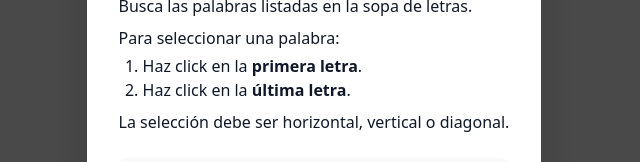
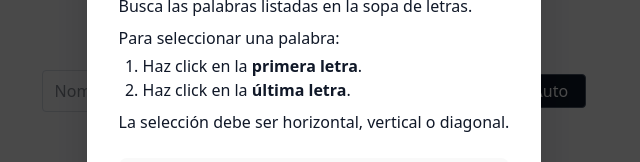
Before and after one commit to MaxKeenti/Sopa-de-letras, a React (Vite) app in the folder src/web-client/: page / in a window 1280 px wide. Shown: the part 341-503 px from the top of the page, without its empty margins (326-966 px from the left). Built offline with nearby package versions, Linux system fonts and the light colour scheme.

Commit message:
feat: Introduce player names for game initiation, word validation, and score management.

```diff
--- a/src/web-client/src/App.jsx
+++ b/src/web-client/src/App.jsx
@@ -19,6 +19,8 @@ function App() {
   const [elapsedTime, setElapsedTime] = useState(0); // Seconds
   const [showInstructions, setShowInstructions] = useState(true);
   const [theme, setTheme] = useState('auto'); // 'light', 'dark', 'auto'
+
+  const [playerName, setPlayerName] = useState('');
 
   // Theme effect
   useEffect(() => {
@@ -70,8 +72,13 @@ function App() {
   };
 
   const handleStart = async () => {
+    if (!playerName.trim()) {
+        setMessage({ text: "Introduce tu nombre", type: "warning" });
+        return;
+    }
+
     setMessage({ text: "Cargando...", type: "info" });
-    const data = await startGame();
+    const data = await startGame(playerName);
     if (data.status === 'ok') {
       setBoard(data.board.map(row => row.split('')));
       setTargetWords(data.words);
@@ -81,7 +88,7 @@ function App() {
       setGameActive(true);
       setStartTime(Date.now());
       setElapsedTime(0);
-      setMessage({ text: "¡Encuentra las palabras!", type: "info" });
+      setMessage({ text: `¡Hola ${playerName}, encuentra las palabras!`, type: "info" });
     } else {
       setMessage({ text: "Error al iniciar el juego: " + data.message, type: "error" });
     }
@@ -112,7 +119,7 @@ function App() {
       const formedWord = path.map(cell => board[cell.r][cell.c]).join("");
 
       // Validate
-      const result = await validateWord(formedWord);
+      const result = await validateWord(formedWord, playerName);
 
       if (result.status === 'valid') {
          processFoundWord(formedWord, path);
@@ -201,6 +208,8 @@ function App() {
            formatTime={formatTime}
            foundWordsCount={foundWords.length}
            targetWordsCount={targetWords.length}
+           playerName={playerName}
+           setPlayerName={setPlayerName}
        />
 
        {board.length > 0 && (
--- a/src/web-client/src/components/GameControls.jsx
+++ b/src/web-client/src/components/GameControls.jsx
@@ -1,9 +1,20 @@
 import React from 'react';
 
-const GameControls = ({ gameActive, onStart, theme, onThemeChange, elapsedTime, formatTime, foundWordsCount, targetWordsCount }) => {
+const GameControls = ({ gameActive, onStart, theme, onThemeChange, elapsedTime, formatTime, foundWordsCount, targetWordsCount, playerName, setPlayerName }) => {
     return (
         <div className="flex flex-wrap gap-4 items-center mb-6 w-full max-w-4xl justify-center">
-            <button className="btn" onClick={onStart} disabled={gameActive && foundWordsCount < targetWordsCount}>
+            <div className="flex flex-col">
+                <input
+                    type="text"
+                    placeholder="Nombre del Jugador"
+                    className="px-3 py-2 rounded border border-gray-300 dark:bg-gray-700 dark:border-gray-600 dark:text-white"
+                    value={playerName}
+                    onChange={(e) => setPlayerName(e.target.value)}
+                    disabled={gameActive}
+                />
+            </div>
+
+            <button className="btn" onClick={onStart} disabled={!playerName.trim() || (gameActive && foundWordsCount < targetWordsCount)}>
                 {gameActive ? "Reiniciar" : "Iniciar Juego"}
             </button>
 
--- a/src/web-client/src/services/api.js
+++ b/src/web-client/src/services/api.js
@@ -1,9 +1,11 @@
 const API_URL = '/api/game';
 
-export const startGame = async () => {
+export const startGame = async (playerName) => {
     try {
         const response = await fetch(`${API_URL}/start`, {
             method: 'POST',
+            headers: { 'Content-Type': 'application/json' },
+            body: JSON.stringify({ playerName }),
         });
         return await response.json();
     } catch (error) {
@@ -12,12 +14,12 @@ export const startGame = async () => {
     }
 };
 
-export const validateWord = async (word) => {
+export const validateWord = async (word, playerName) => {
     try {
         const response = await fetch(`${API_URL}/validate`, {
             method: 'POST',
             headers: { 'Content-Type': 'application/json' },
-            body: JSON.stringify({ word }),
+            body: JSON.stringify({ word, playerName }),
         });
         return await response.json();
     } catch (error) {
```
Also changed, not shown: 2 other files (tests, documents, lock files or other folders).
